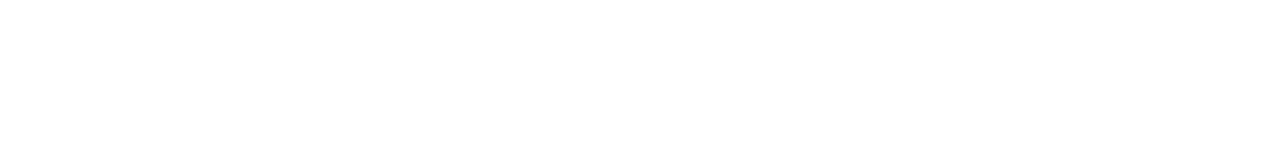
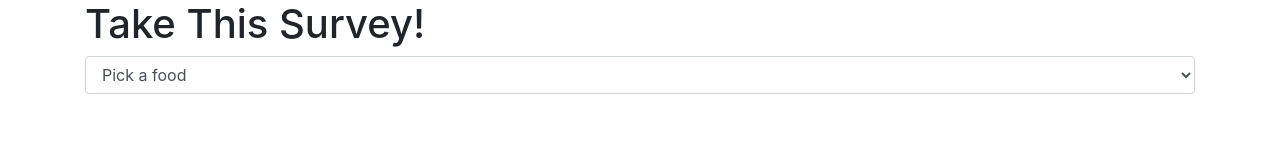
Before and after one commit to hassan-a-alkhalifah/survey, a plain HTML site: page index.html in a window 1280 px wide. Drawn offline with Linux system fonts and the light colour scheme.

Commit message:
Add select box to html and accompanying js variable.

```diff
--- a/index.html
+++ b/index.html
@@ -9,6 +9,18 @@
     <script src="js/scripts.js" type="text/javascript"></script>
   </head>
   <body>
+    <div class="container">
+      <h1>Take This Survey!</h1>
+      <form>
+        <select class="form-control" id="food">
+          <option value ="none">Pick a food</option>
+          <option value="pizza">Pizza</option>
+          <option value="burgers">Burgers</option>
+          <option value="hot dogs">Hot Dogs</option>
+          <option value="pasta">Pasta</option>
+        </select>
 
+      </form>
+    </div>
   </body>
 </html>
--- a/js/scripts.js
+++ b/js/scripts.js
@@ -0,0 +1,3 @@
+$(document).ready(function() {
+  var food = $("#food").val();
+});
```
